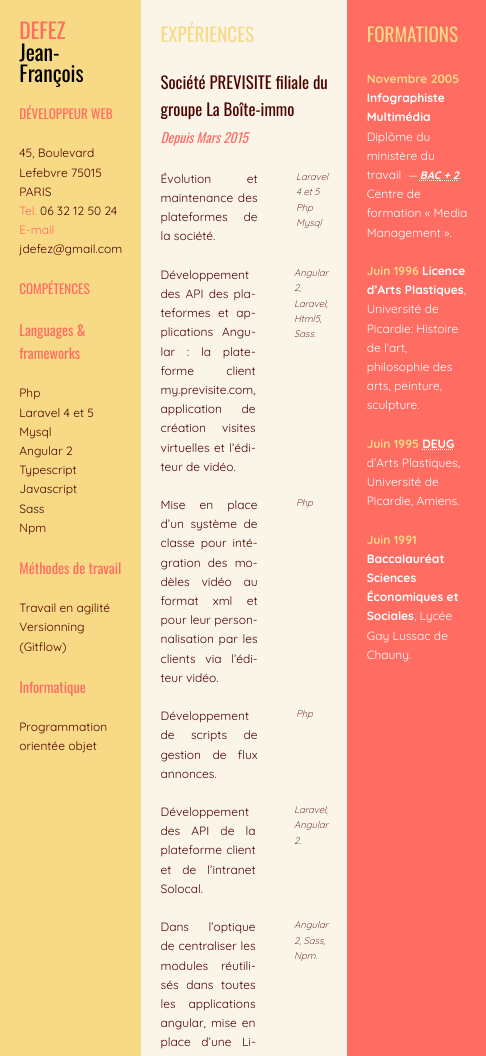
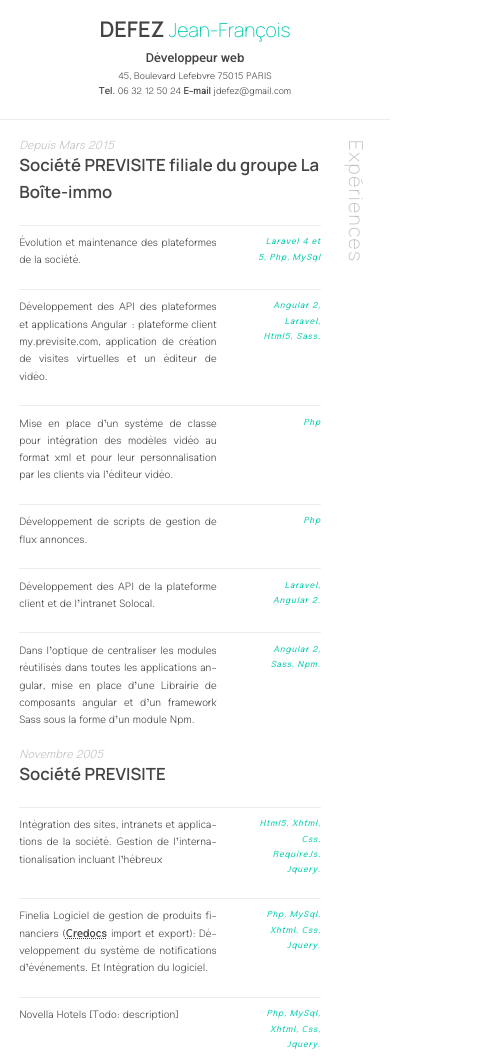
Before and after one commit to jdefez/cv, a website: page index.html in a window 390 px wide. Shown: the top 1056 px of the page, 486 px wide, since content can reach past the window. Drawn offline with nearby package versions, Linux system fonts and the light colour scheme.

Commit message:
Feature/themes (#1)
* initial commit

* new layout

* complete desktop layout done

* responsive layout

* phone layout

* phone layout

* lower header

* optimization

* section headers color and copy font size

* generated css

* fix: copy

```diff
--- a/index.html
+++ b/index.html
@@ -6,73 +6,27 @@
   <meta name="viewport" content="width=device-width, initial-scale=1">
   <link rel="stylesheet" href="assets/styles/styles.css">
 </head>
-<body>
+<body data-theme="minimal"
+  dir="ltr">
   <header>
+    <div class="sticky">
+      <section>
         <h1 class="t-h1">
           DEFEZ
           <span class="firstname">
             Jean-François
           </span>
         </h1>
-    <h2 class="t-h2">
+        <p class="position">
         Développeur web
-    </h2>
+        </p>
+      </section>
       <address class="whitespaced-exclude-all">
         45, Boulevard Lefebvre 75015 PARIS<br>
-      <abbr title="Téléphone">Tel.</abbr> 06 32 12 50 24<br>
-      <abbr title="Adresse électronique">E-mail</abbr> jdefez@gmail.com<br>
+        <abbr title="Téléphone">Tel.</abbr> 06 32 12 50 24
+        <abbr title="Adresse électronique">E-mail</abbr> jdefez@gmail.com
       </address>
-    <h3 class="t-h2">
-      Compétences
-    </h3>
-    <h4 class="t-h4">
-      Languages & frameworks
-    </h4>
-    <ul>
-      <li>
-        Php
-      </li>
-      <li>
-        Laravel 4 et 5
-      </li>
-      <li>
-        Mysql
-      </li>
-      <li>
-        Angular 2
-      </li>
-      <li>
-        Typescript
-      </li>
-      <li>
-        Javascript
-      </li>
-      <li>
-        Sass
-      </li>
-      <li>
-        Npm
-      </li>
-    </ul>
-    <h4 class="t-h4">
-      Méthodes de travail
-    </h4>
-    <ul>
-      <li>
-        Travail en agilité
-      </li>
-      <li>
-        Versionning (Gitflow)
-      </li>
-    </ul>
-    <h4 class="t-h4">
-      Informatique
-    </h4>
-    <ul>
-      <li>
-        Programmation orientée objet
-      </li>
-    </ul>
+    </div>
   </header>
   <main>
     <header>
@@ -80,9 +34,9 @@
     </header>
     <section>
       <header>
+        <time datetime="2015-03-13T00:00">Depuis Mars 2015</time>
         <h3 class="t-h3">
           Société PREVISITE filiale du groupe La Boîte-immo
-          <time datetime="2015-03-13T00:00">Depuis Mars 2015</time>
         </h3>
       </header>
       <article>
@@ -90,16 +44,16 @@
           Évolution et maintenance des plateformes de la société.
         </p>
         <ul>
-          <li>Laravel 4 et 5</li>
-          <li>Php</li>
-          <li>Mysql</li>
+          <li>Laravel 4 et 5,</li>
+          <li>Php,</li>
+          <li>MySql</li>
         </ul>
       </article>
       <article>
         <p>
-          Développement des API des plateformes et applications Angular&nbsp;: la
-          plateforme client my.previsite.com, application de création visites
-          virtuelles et l’éditeur de vidéo.
+          Développement des API des plateformes et applications Angular&nbsp;:
+          plateforme client my.previsite.com, application de création de visites
+          virtuelles et un éditeur de vidéo.
         </p>
         <ul>
           <li>Angular 2,</li>
@@ -154,9 +108,9 @@
     </section>
     <section>
       <header>
+        <time datetime="2005-11-01T00:00">Novembre 2005</time>
         <h3 class="t-h3">
           Société PREVISITE
-          <time datetime="2005-11-01T00:00">Novembre 2005</time>
         </h3>
       </header>
       <article>
@@ -180,7 +134,7 @@
         </p>
         <ul>
           <li>Php,</li>
-          <li>Mysql,</li>
+          <li>MySql,</li>
           <li>Xhtml,</li>
           <li>Css,</li>
           <li>Jquery.</li>
@@ -192,7 +146,7 @@
         </p>
         <ul>
           <li>Php,</li>
-          <li>Mysql,</li>
+          <li>MySql,</li>
           <li>Xhtml,</li>
           <li>Css,</li>
           <li>Jquery.</li>
@@ -228,9 +182,9 @@
     </section>
     <section>
       <header>
+        <time datetime="2005-07-01T00:00">Juillet 2005</time>
         <h3 class="t-h3">
           Société Inovagora à Compiègne
-          <time datetime="2005-07-01T00:00">Juillet 2005</time>
         </h3>
       </header>
       <article>
@@ -249,31 +203,70 @@
   </main>
   <aside>
     <section>
+      <header>
+        <h2 class="t-h2">
+          Compétences
+        </h2>
+      </header>
+      <dl>
+        <dt>Languages &amp; frameworks</dt>
+        <dd>
+        <ul>
+          <li>Laravel 4 et 5,</li>
+          <li>Angular 2,</li>
+          <li>Typescript,</li>
+          <li>Javascript,</li>
+          <li>Php,</li>
+          <li>MySql,</li>
+          <li>Sass,</li>
+          <li>Npm.</li>
+        </ul>
+        </dd>
+        <dt>Méthodes de travail</dt>
+        <dd>
+        <ul>
+          <li>Travail en agilité</li>
+          <li>Versionning <span class="t-oblique">(Gitflow)</span></li>
+        </ul>
+        </dd>
+        <dt>Informatique</dt>
+        <dd>
+        <ul>
+          <li>Programmation orientée objet</li>
+        </ul>
+        </dd>
+      </dl>
+    </section>
+    <section>
+      <header>
         <h2 class="t-h2">
           Formations
         </h2>
-      <p>
+      </header>
+      <ul>
+        <li>
           <time datetime="2005-11-O1T00:00">Novembre 2005</time>
           <span class="diploma">Infographiste Multimédia</span>
           Diplôme du ministère du travail&nbsp;
           <span class="t-oblique t-medium">&mdash; <abbr title="Baccalauréat">BAC<abbr> + 2</span>.
           Centre de formation « Media Management ».
-      </p>
-      <p>
+        </li>
+        <li>
           <time datetime="1996-O6T00:00">Juin 1996</time>
           <span class="diploma">Licence d’Arts Plastiques</span>, Université de Picardie: Histoire de l’art,
           philosophie des arts, peinture, sculpture.
-      </p>
-      <p>
+        </li>
+        <li>
           <time datetime="1995-06-O1T00:00">Juin 1995</time>
           <abbr title="Diplôme d'études universitaires générales">DEUG</abbr>
           d’Arts Plastiques, Université de Picardie, Amiens.
-      </p>
-      <p>
+        </li>
+        <li>
           <time datetime="1991-06-O1T00:00">Juin 1991</time>
           <span class="diploma">Baccalauréat Sciences Économiques et
             Sociales</span>, Lycée Gay Lussac de Chauny.
-      </p>
+        </li>
+      </ul>
     </section>
   </aside>
 </body>
--- a/sass/_layout.scss
+++ b/sass/_layout.scss
@@ -1,26 +1,78 @@
 @mixin grid-layout()
 {
+  time {
+    @extend .t-oblique;
+    display: block;
+  }
+
   body {
     display: grid;
-    //max-width: 1280px;
-    grid-template-columns: 1fr 2fr 1fr;
-    grid-template-rows: auto 1fr;
+    grid-template-columns: 20vw 2fr 1fr;
     grid-template-areas: 'header main aside';
+    align-content: start;
   }
 
   body > header, main, aside { padding: f.p(whitespace); }
 
-  header { grid-area: header; }
-
-  aside { grid-area: aside; }
+  body > header {
+    grid-area: header;
+    position: relative;
+    height: 100vh;
+    display: flex;
+    flex-direction: column;
+    justify-content: center;
+    section { margin-top: 0; }
+    .sticky {
+      position: fixed;
+      bottom: 6vh;
+      max-width: calc(20vw - #{f.p(double-whitespace)});
+    }
+    .firstname, abbr { margin-top: 0; }
+    .firstname { display: block; }
+  }
 
   main {
     grid-area: main;
+    display: grid;
+    grid-template-columns: auto 1fr;
+    grid-template-areas: 'm-sections m-header';
+    column-gap: f.p(whitespace);
+
+    & > header {
+      grid-area: m-header;
+      writing-mode: vertical-rl;
+    }
 
     section {
-      grid-area: main;
+      grid-column: m-sections;
 
-      header { grid-column: title; }
+      &:first-of-type { margin-top: 0; }
+    }
+  }
+
+  aside {
+    grid-area: aside;
+
+    section {
+      display: grid;
+      grid-template-columns: 1fr auto;
+      grid-template-areas: 's-description s-header';
+      column-gap: f.p(whitespace);
+
+      &:first-of-type { margin-top: 0; }
+
+      & > header {
+        grid-column: s-header;
+        writing-mode: vertical-rl;
+      }
+
+
+      dl dt:first-of-type { margin-top: 0; }
+
+      dl, ul {
+        grid-area: s-description;
+        margin-top: 0;
+      }
     }
   }
 
@@ -28,10 +80,49 @@
     display: grid;
     grid-template-columns: 3fr 1fr;
     grid-template-areas: 'description tags';
-    grid-column-gap: calc(#{f.p(whitespace)} * 2);
+    grid-column-gap: f.p(double-whitespace);
 
     p { grid-area: description; }
 
     ul { grid-area: tags; }
   }
+
+  @include f.breakpoint(sm) {
+    body {
+      display: block;
+      & > header {
+        display: block;
+        height: auto;
+        grid-area: none;
+        .sticky {
+          position: static;
+          width: 100%;
+          max-width: none;
+
+          display: grid;
+          grid-template-columns: 1fr 1fr;
+          grid-template-areas: 'heading address';
+          grid-column-gap: f.p(double-whitespace);
+          height: auto;
+        }
+
+        section { grid-area: heading; }
+        address {
+          grid-column: address;
+          margin-top: 0;
+          padding-top: 0;
+        }
+        .firstname { display: inline; }
+      }
+    }
+  }
+
+  @include f.breakpoint(sm) {
+    body {
+      & > header {
+        text-align: center;
+        .sticky { display: block; }
+      }
+    }
+  }
 }
--- a/sass/_theme.scss
+++ b/sass/_theme.scss
@@ -1,18 +1,33 @@
-@mixin theme() {
-  @import url('https://fonts.googleapis.com/css2?family=Quicksand:ital,wght@0,300..700;1,300..700&display=swap');
-  @import url('https://fonts.googleapis.com/css2?family=Oswald:ital,wght@0,200..700;1,200..700&display=swap');
-  .t-h1, .t-h2, .t-h3, .t-h4, .t-h5 {
-    font-family: Oswald;
-    //font-variation-settings: 'wdth' 400, 'wght' 98;
+@mixin theme()
+{
+  body {
+    @extend .t-medium;
+    color: #444;
+    line-height: 1.6;
+    font: {
+      family: Estedad, sans-serif;
+      weight: 200;
+    }
+  }
+  .t-h1, .t-h2, .t-h3, .t-h4, .t-h5 { font-family: ManropeGX, sans-serif; }
+
+  .t-h1, .t-h2, .t-h3, abbr { font-weight: 600; }
+
+  .t-h4, .t-h5 { font-weight: 350; }
+
+  .firstname { color: f.p(primary-base); }
+  .position {
+    margin-top: f.p(half-whitespace);
+    font-weight: 700;
   }
 
-  .names { font-weight: 500; }
+  .diploma { font-weight: 500; }
 
-  body {
-    color: f.p(primary-dark);
-    background-color: #FEFEFE;
-    font-family: Quicksand;
-    line-height: 1.6;
+  time {
+    @extend .t-oblique, .t-medium;
+    line-height: 1;
+    font-weight: 200;
+    color: silver;
   }
 
   main, aside, body > header {
@@ -20,51 +35,87 @@
       margin-top: f.p(whitespace);
 
       ul, li { margin-top: 0; }
+
+      li { @extend .t-medium; }
     }
   }
 
-  .t-h2 { text-transform: uppercase; }
-
   body > header {
-    background-color: f.p(tertiary-base);
+    .t-h1 { line-height: 1; }
     .firstname {
-      color: initial;
-      display: block;
-      margin-top: 0;
+      @extend .t-medium;
+      font-weight: 200;
     }
-    .t-h1 { line-height: 1; }
-    .t-h2 {
-      @extend .t-leading;
-      color: initial;
+    address {
+      @extend .t-small;
+      padding-top: f.p(half-whitespace);
+      border-top: 1px solid #EDEDED;
     }
-    abbr, .t-h1, .t-h2, .t-h3, .t-h4 { color: f.p(primary-base); }
     abbr { text-decoration: none; }
   }
 
-  main {
-    background-color: f.p(primary-light);
-    .t-h2 { color: f.p(tertiary-base); }
-    time {
-      @extend .t-oblique, .t-small;
-      color: f.p(primary-base);
+  // sections header
+  main > header .t-h2,
+  aside .t-h2 {
+    font-weight: 200;
+    letter-spacing: 0.081em;
+    color: silver;
+  }
+
+  section {
+    header .t-h3 { margin-top: 0; }
+  }
+
+  aside {
+    section {
+      dl li { display: inline; }
+      dt { font-weight: 500; }
+      dd, dt { margin-top: f.p(half-whitespace); }
+      & + section {
+        padding-top: f.p(whitespace);
+        border-top: 1px solid #EDEDED;
+        li {
+          + li {
+            border-top: 1px solid #EDEDED;
+            margin-top: f.p(half-whitespace);
+            padding-top: f.p(half-whitespace);
+          }
+        }
+      }
     }
   }
 
   article {
+    padding-top: f.p(half-whitespace);
+    border-top: 1px solid #EDEDED;
+    p, ul {
+      @extend .t-medium;
+    }
     p { @extend .t-justify; }
     ul {
-      @extend .t-oblique, .t-small;
+      @extend .t-oblique, .t-small, .t-right;
       li {
+        color: f.p(primary-base);
         display: inline;
-        font-weight: 100;
+        font-weight: 400;
+        letter-spacing: 0.098em;
       }
     }
   }
 
-  aside {
-    color: white;
-    background-color: f.p(primary-base);
-    time, .t-h2 { color: f.p(tertiary-base); }
-    time, abbr, .diploma { font-weight: 800; }
+  @include f.breakpoint(md) {
+    body > header address {
+      border-top-width: 0;
+      padding-top: 0;
+    }
+    main, aside { border-top: 1px solid #EDEDED; }
+  }
+
+  @include f.breakpoint(sm) {
+    body > header address {
+      border-top-width: 0;
+      padding-top: 0;
+    }
+    main, aside { border-top: 1px solid #EDEDED; }
   }
 }
--- a/sass/styles.scss
+++ b/sass/styles.scss
@@ -9,41 +9,41 @@
     /// Colors are transpiled to custom properties named --color-variant,
     ///   ex. --primary-base
     primary : (
-      base  : #FF6C62,
-      dark  : #4E0500,
-      light : #FBF5E9,
+      base  : #00ccae,
+      //dark  : #4E0500,
+      //light : #FBF5E9,
     ),
-    secondary : (
-      base  : #6C62FF,
-      //dark  : #47b300,
-      //light : #94ff4d,
-    ),
-    tertiary: (
-      base: #F8D986,
-      //base: #ffbb62,
-    ),
-    accent : (
-      base  : #62FF6C,
-      //dark  : #ff0066,
-      //light : #ff4d94,
-    ),
+    // secondary : (
+    //   base  : #6C62FF,
+    //   dark  : #47b300,
+    //   light : #94ff4d,
+    // ),
+    // tertiary: (
+    //   base: #F8D986,
+    //   base: #ffbb62,
+    // ),
+    // accent : (
+    //   base  : #62FF6C,
+    //   dark  : #ff0066,
+    //   light : #ff4d94,
+    // ),
     text: (
       base: #002f76,
       light: #001f4e,
       dark: #140100,
     ),
-    'gray' : (
-      base   : #888888,
-      darker : #111111,
-      dark   : #333333,
-      light  : #eeeeee,
-    ),
-    notice : (
-      success : #1aaa55,
-      info    : #1f78d1,
-      warning : #fc9403,
-      danger  : #db3b21
-    ),
+    // 'gray' : (
+    //   base   : #888888,
+    //   darker : #111111,
+    //   dark   : #333333,
+    //   light  : #eeeeee,
+    // ),
+    // notice : (
+    //   success : #1aaa55,
+    //   info    : #1f78d1,
+    //   warning : #fc9403,
+    //   danger  : #db3b21
+    // ),
   ),
   $font-sizes: (
     h1      : 1.8em,
@@ -58,7 +58,9 @@
     xsmall  : 0.6rem,
   ),
   $vars : (
+    double-whitespace   : 3.2rem,
     whitespace          : 1.6rem,
+    half-whitespace     : 0.8rem,
     field-height        : 2.5rem,
     field-border-width  : 1px,
     field-border-radius : 0.2rem,
@@ -95,4 +97,13 @@
 }
 
 @include grid-layout;
+
+@font-face {
+  font-family: 'ManropeGX';
+  src: url('../fonts/ManropeGX.ttf');
+}
+@font-face {
+  font-family: 'Estedad';
+  src: url('../fonts/Estedad-VF.ttf');
+}
 @include theme;
```
Also changed, not shown: assets/fonts/Estedad-VF.ttf (added), assets/fonts/ManropeGX.ttf (added), assets/styles/styles.css, 1 other file. Lines whose indentation alone changed are shown as unchanged.
